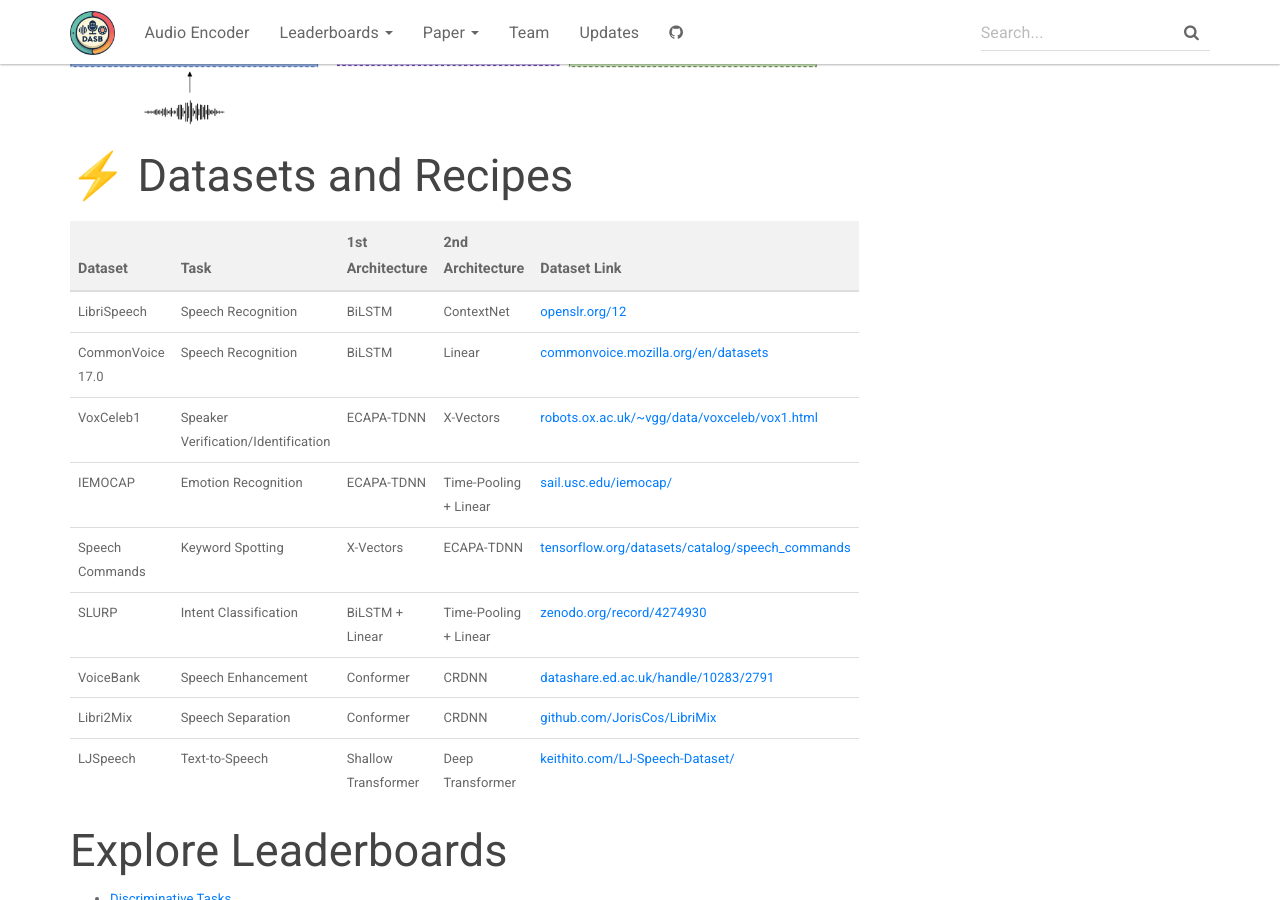
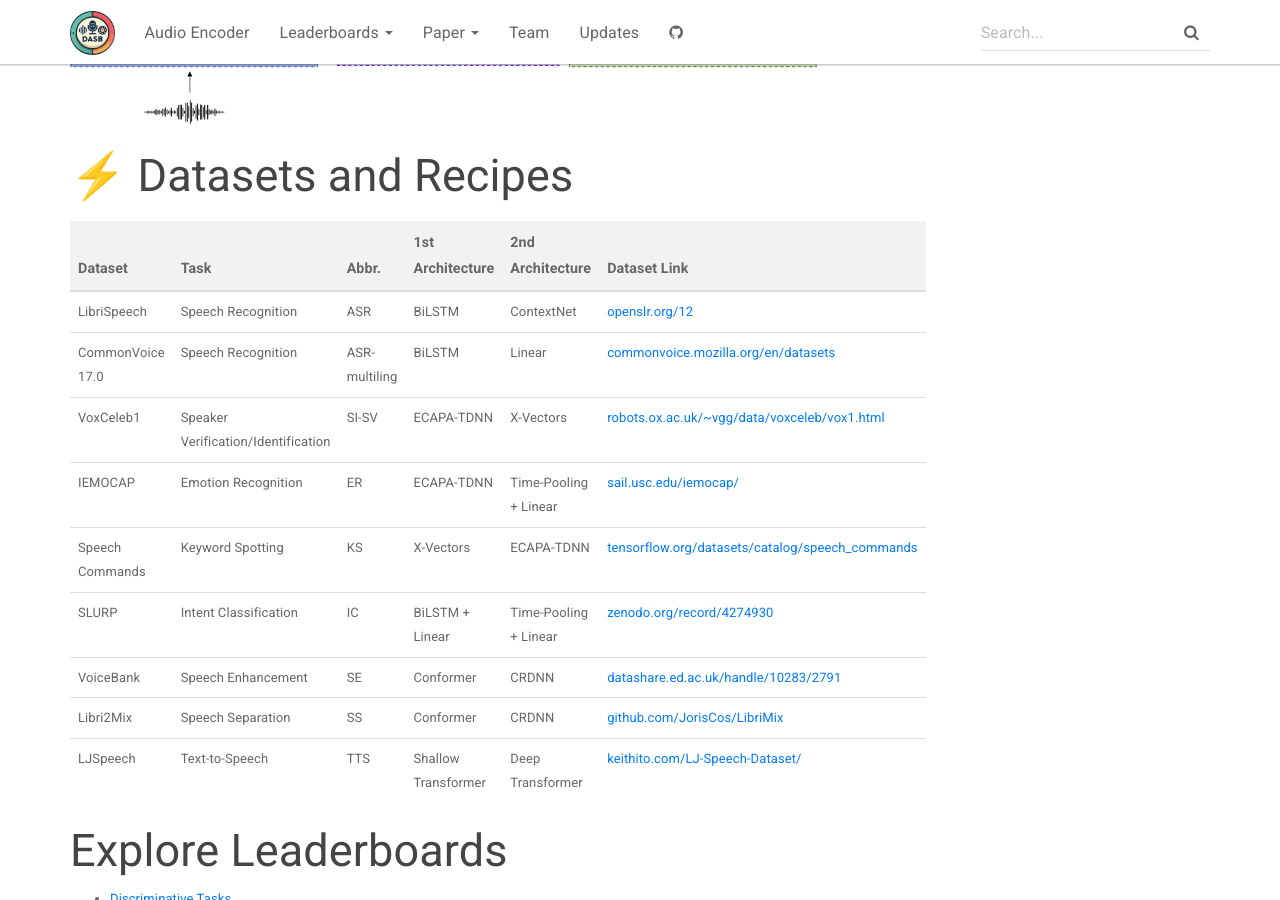
Before and after one commit to poonehmousavi/DASB-website, a Jekyll site: the page built from _docs/leaderboard/overview.html, in a window 1280 px wide and 900 px high, scrolled down 691 px. Built offline with Jekyll 4.4.1, drawn with Linux system fonts in a browser that asks for light colours.

```diff
--- a/_docs/leaderboard/overview.html
+++ b/_docs/leaderboard/overview.html
@@ -49,6 +49,7 @@ The leaderboard benchmark new audio tokenizers reliably. We consider different d
         <tr>
             <th>Dataset</th>
             <th>Task</th>
+            <th>Abbr.</th>
             <th>1st Architecture</th>
             <th>2nd Architecture</th>
             <th>Dataset Link</th>
@@ -58,6 +59,7 @@ The leaderboard benchmark new audio tokenizers reliably. We consider different d
         <tr>
             <td>LibriSpeech</td>
             <td>Speech Recognition</td>
+            <td>ASR</td>
             <td>BiLSTM</td>
             <td>ContextNet</td>
             <td><a href="https://openslr.org/12">openslr.org/12</a></td>
@@ -65,6 +67,7 @@ The leaderboard benchmark new audio tokenizers reliably. We consider different d
         <tr>
             <td>CommonVoice 17.0</td>
             <td>Speech Recognition</td>
+            <td>ASR-multiling</td>
             <td>BiLSTM</td>
             <td>Linear</td>
             <td><a href="https://commonvoice.mozilla.org/en/datasets">commonvoice.mozilla.org/en/datasets</a></td>
@@ -72,6 +75,7 @@ The leaderboard benchmark new audio tokenizers reliably. We consider different d
         <tr>
             <td>VoxCeleb1</td>
             <td>Speaker Verification/Identification</td>
+            <td>SI-SV</td>
             <td>ECAPA-TDNN</td>
             <td>X-Vectors</td>
             <td><a href="https://www.robots.ox.ac.uk/~vgg/data/voxceleb/vox1.html">robots.ox.ac.uk/~vgg/data/voxceleb/vox1.html</a></td>
@@ -79,6 +83,7 @@ The leaderboard benchmark new audio tokenizers reliably. We consider different d
         <tr>
             <td>IEMOCAP</td>
             <td>Emotion Recognition</td>
+            <td>ER</td>
             <td>ECAPA-TDNN</td>
             <td>Time-Pooling + Linear</td>
             <td><a href="https://sail.usc.edu/iemocap/">sail.usc.edu/iemocap/</a></td>
@@ -86,6 +91,7 @@ The leaderboard benchmark new audio tokenizers reliably. We consider different d
         <tr>
             <td>Speech Commands</td>
             <td>Keyword Spotting</td>
+            <td>KS</td>
             <td>X-Vectors</td>
             <td>ECAPA-TDNN</td>
             <td><a href="https://www.tensorflow.org/datasets/catalog/speech_commands">tensorflow.org/datasets/catalog/speech_commands</a></td>
@@ -93,6 +99,7 @@ The leaderboard benchmark new audio tokenizers reliably. We consider different d
         <tr>
             <td>SLURP</td>
             <td>Intent Classification</td>
+            <td>IC</td>
             <td>BiLSTM + Linear</td>
             <td>Time-Pooling + Linear</td>
             <td><a href="https://zenodo.org/record/4274930">zenodo.org/record/4274930</a></td>
@@ -100,6 +107,7 @@ The leaderboard benchmark new audio tokenizers reliably. We consider different d
         <tr>
             <td>VoiceBank</td>
             <td>Speech Enhancement</td>
+            <td>SE</td>
             <td>Conformer</td>
             <td>CRDNN</td>
             <td><a href="https://datashare.ed.ac.uk/handle/10283/2791">datashare.ed.ac.uk/handle/10283/2791</a></td>
@@ -107,6 +115,7 @@ The leaderboard benchmark new audio tokenizers reliably. We consider different d
         <tr>
             <td>Libri2Mix</td>
             <td>Speech Separation</td>
+            <td>SS</td>
             <td>Conformer</td>
             <td>CRDNN</td>
             <td><a href="https://github.com/JorisCos/LibriMix">github.com/JorisCos/LibriMix</a></td>
@@ -114,6 +123,7 @@ The leaderboard benchmark new audio tokenizers reliably. We consider different d
         <tr>
             <td>LJSpeech</td>
             <td>Text-to-Speech</td>
+            <td>TTS</td>
             <td>Shallow Transformer</td>
             <td>Deep Transformer</td>
             <td><a href="https://keithito.com/LJ-Speech-Dataset/">keithito.com/LJ-Speech-Dataset/</a></td>
--- a/_docs/leaderboard/ranking.html
+++ b/_docs/leaderboard/ranking.html
@@ -28,7 +28,7 @@ permalink: /docs/leaderboard/ranking
             text-decoration: underline;
         }
     </style>
-<p>W present the ranking aggregation for the considered tokenizers (medium bitrate). Each model is individually ranked for every task, and we compute the average position across all ranks.</p>
+<p>We present the ranking aggregation for the considered tokenizers (medium bitrate) dorted by "Combination" column. Each model is individually ranked for every task, and we compute the average position across all ranks.</p>
 <table>
     <thead>
         <tr>
```
Also changed, not shown: _docs/team.md (+1 -1 lines).
